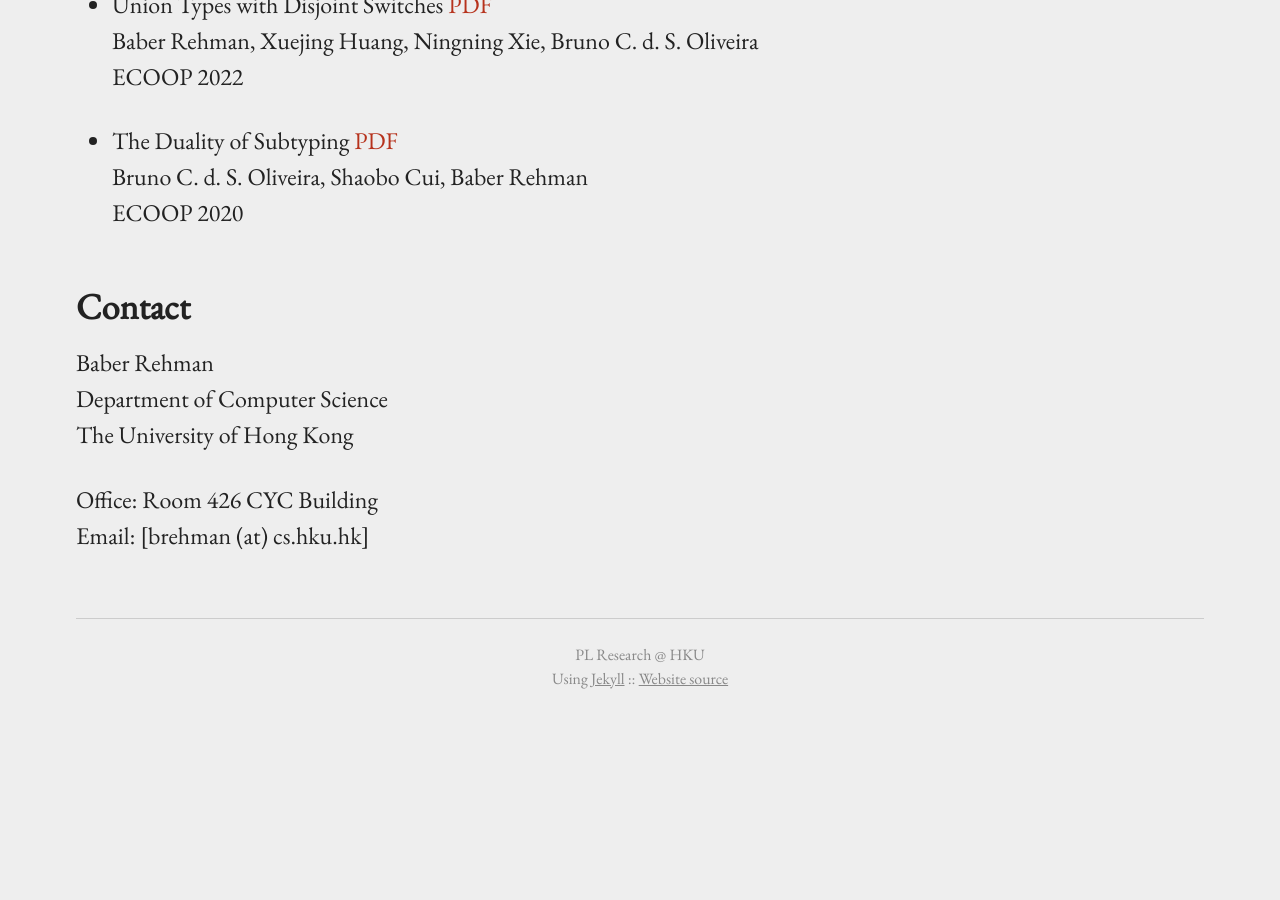
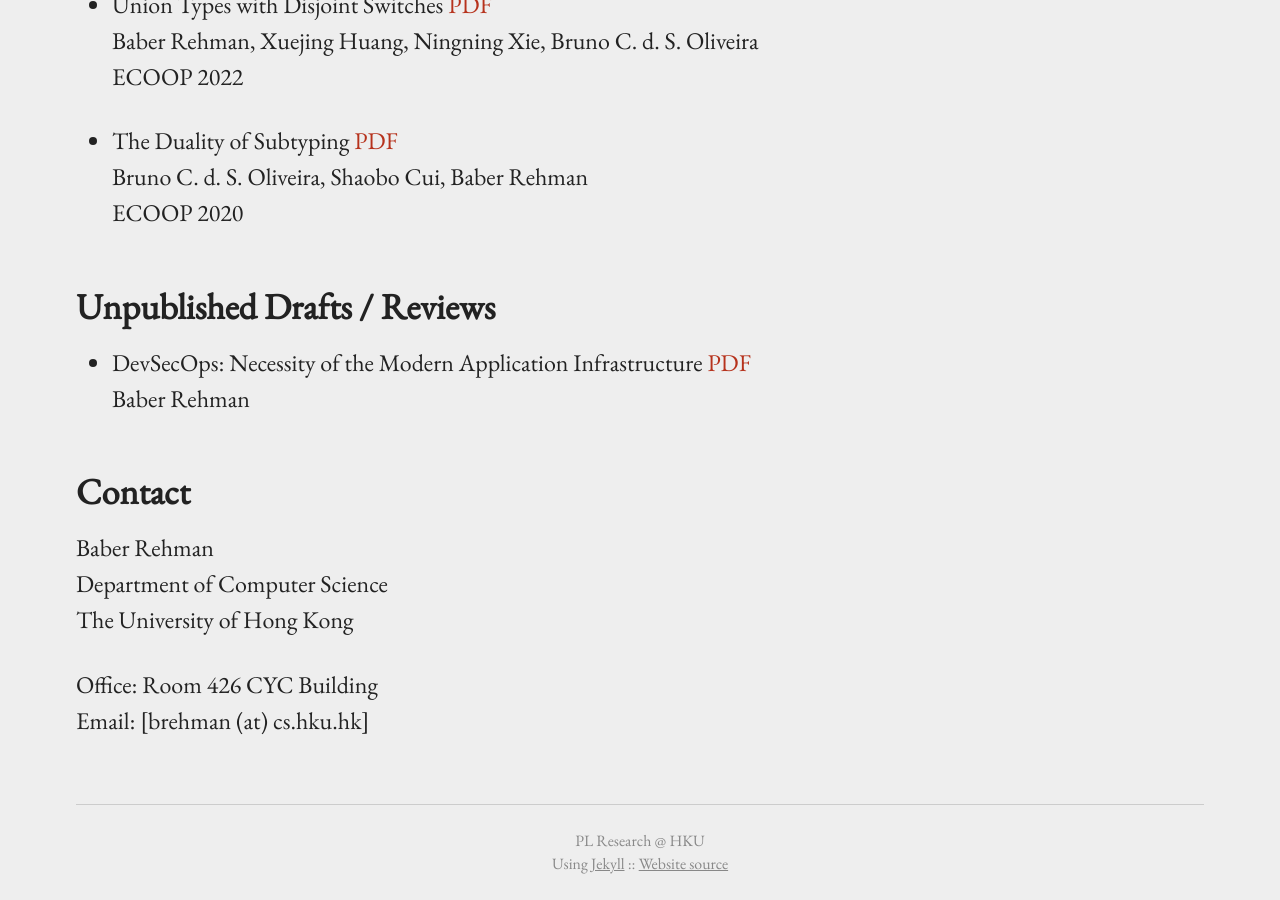
Before and after one commit to baberrehman/baberrehman.github.io, a Jekyll site: the page built from index.md, in a window 1280 px wide and 900 px high, scrolled down 2841 px. Built offline with Jekyll 4.4.1, drawn with Linux system fonts in a browser that asks for light colours; before the commit the page ends 3556 px from its top, so only the background shows below that.

Commit message:
devsecops

```diff
--- a/index.md
+++ b/index.md
@@ -94,6 +94,11 @@ ECOOP 2022
 Bruno C. d. S. Oliveira, Shaobo Cui, Baber Rehman <br />
 ECOOP 2020
 
+## Unpublished Drafts / Reviews
+
+* DevSecOps: Necessity of the Modern Application Infrastructure
+[PDF](files/DevSecOps.pdf) <br />
+Baber Rehman
 
 ## Contact
 
```
Also changed, not shown: 1 other file.
